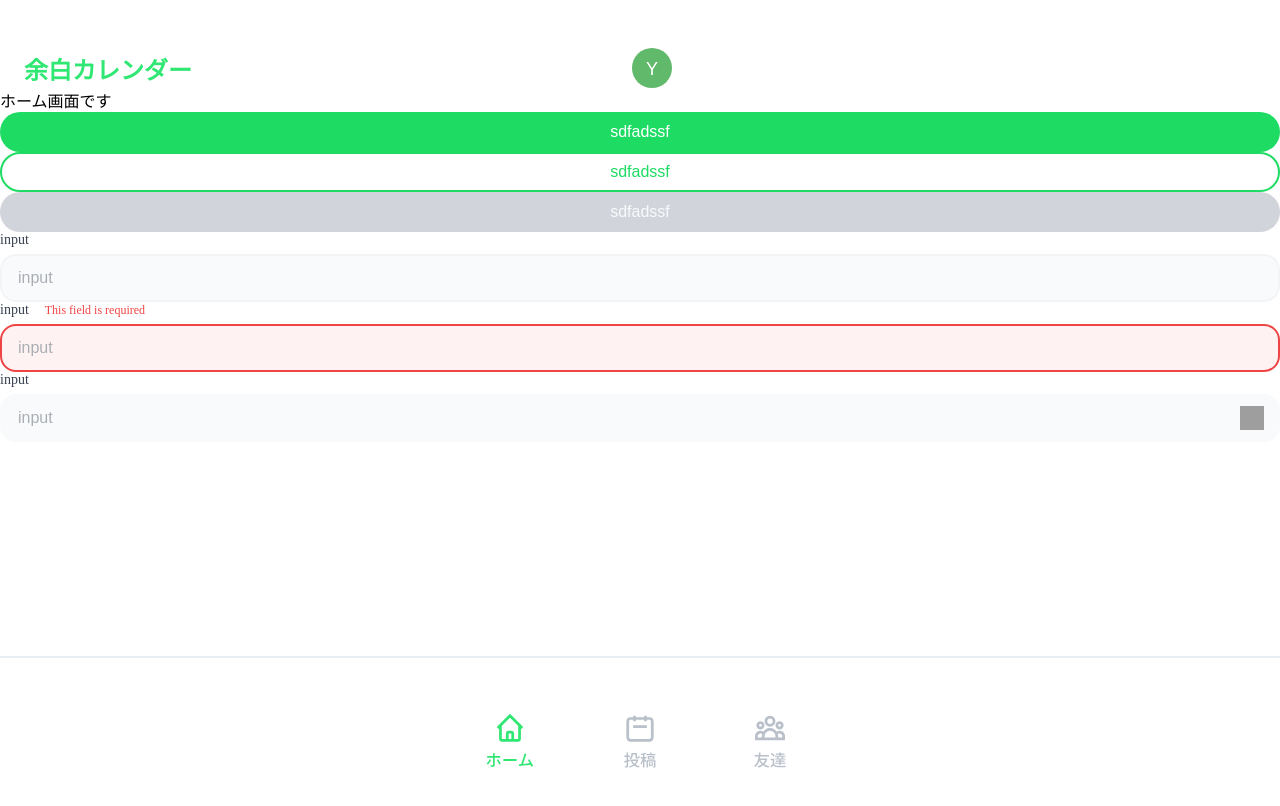
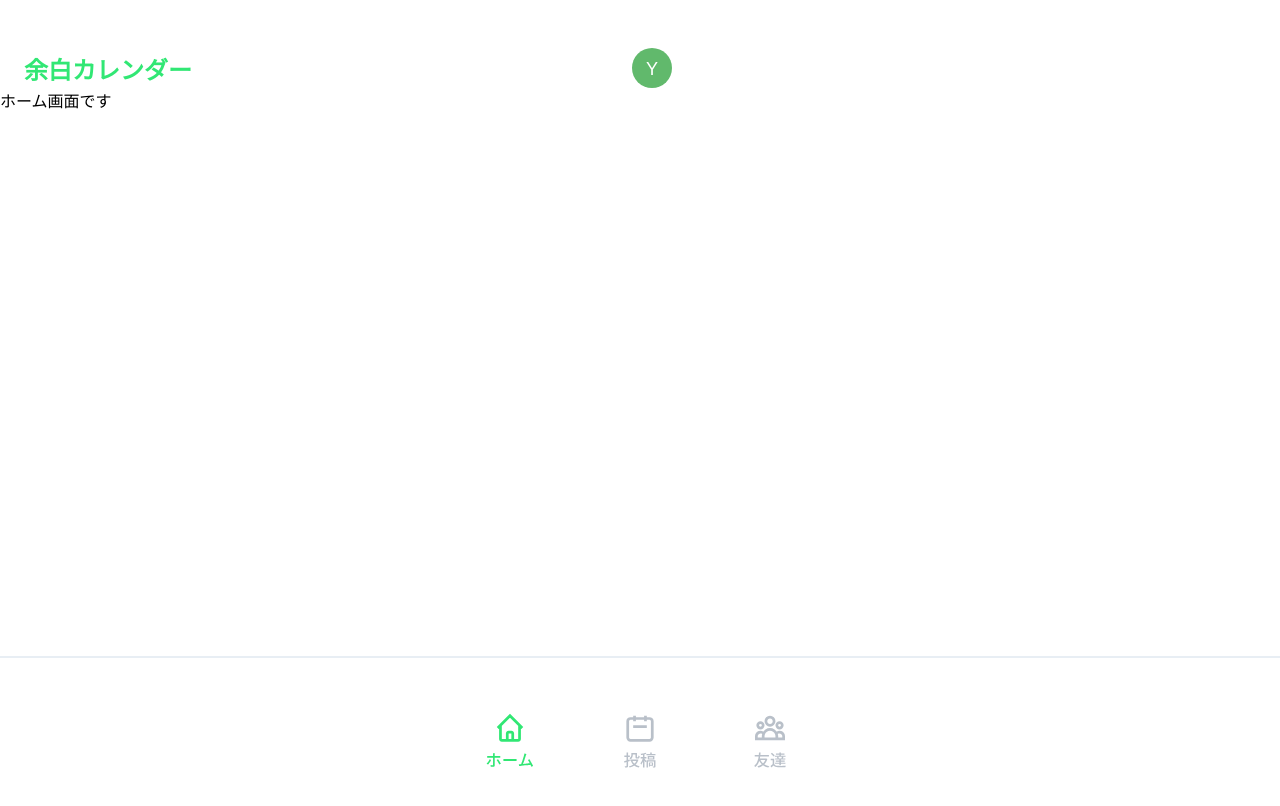
Before and after one commit to kinako1415/yohaku, a Next.js app: page / in a window 1280 px wide. Shown: the top 806 px of the page. Built offline with nearby package versions, Linux system fonts and the light colour scheme; grey boxes are pictures that could not be loaded.

Commit message:
不要なコンポーネントとコードを削除し、ホーム画面を簡素化

```diff
--- a/src/app/page.tsx
+++ b/src/app/page.tsx
@@ -1,36 +1,9 @@
 "use client";
-import { Button } from "@/components/elements/Button";
-import { InputField } from "@/components/elements/Input";
-import Image from "next/image";
 
 export default function Home() {
-  const handleInputChange = (e: React.ChangeEvent<HTMLInputElement>) => {
-    console.log(e.target.value);
-  };
   return (
     <div>
       <p>ホーム画面です</p>
-      <Button>sdfadssf</Button>
-      <Button variant="outline">sdfadssf</Button>
-      <Button disabled>sdfadssf</Button>
-      <InputField
-        placeholder="input"
-        onChange={handleInputChange}
-        label="input"
-      ></InputField>
-      <InputField
-        errors="This field is required"
-        placeholder="input"
-        onChange={handleInputChange}
-        label="input"
-      ></InputField>
-      <InputField
-        isPassword
-        variant="filled"
-        placeholder="input"
-        onChange={handleInputChange}
-        label="input"
-      ></InputField>
     </div>
   );
 }
```
